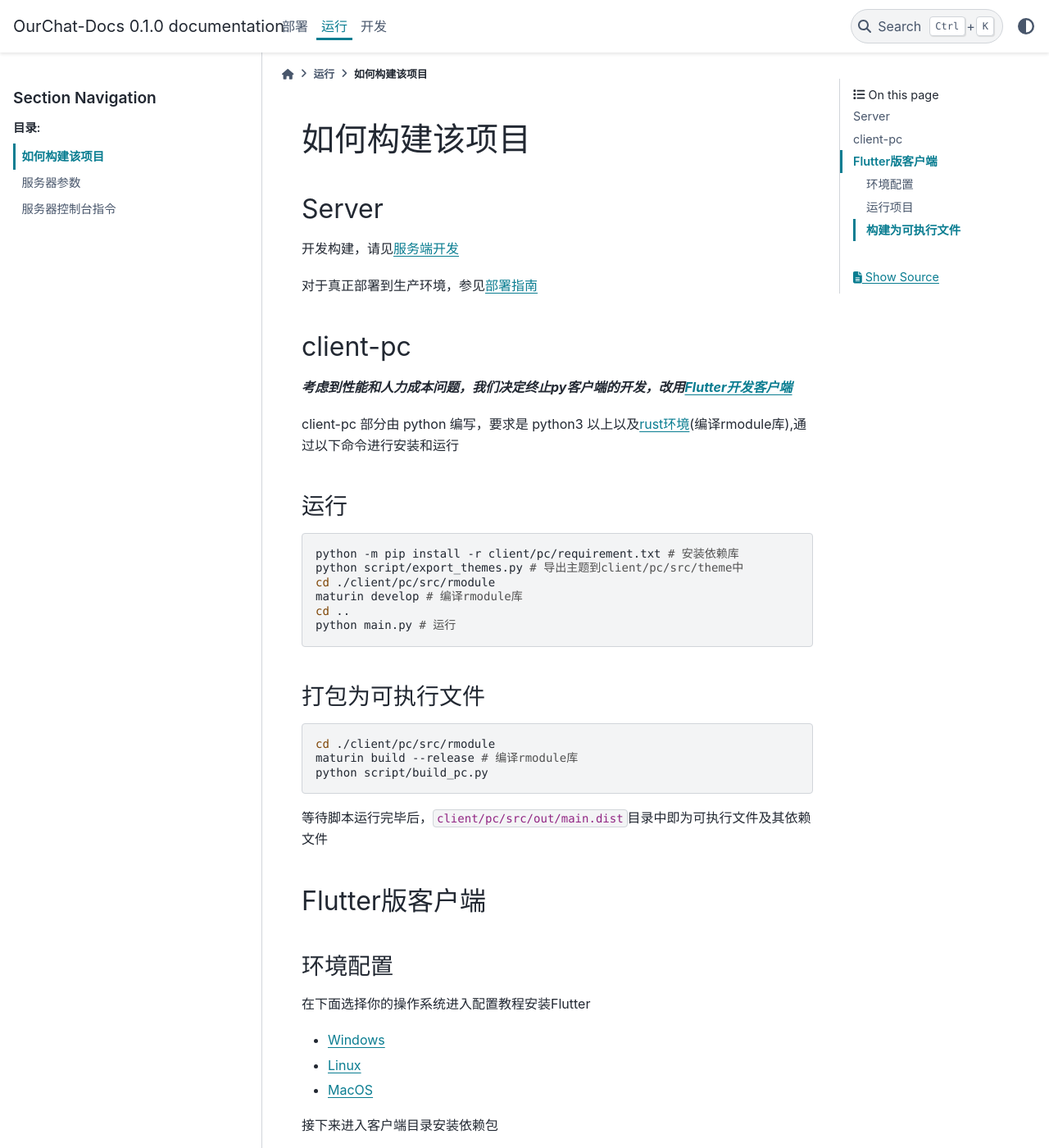
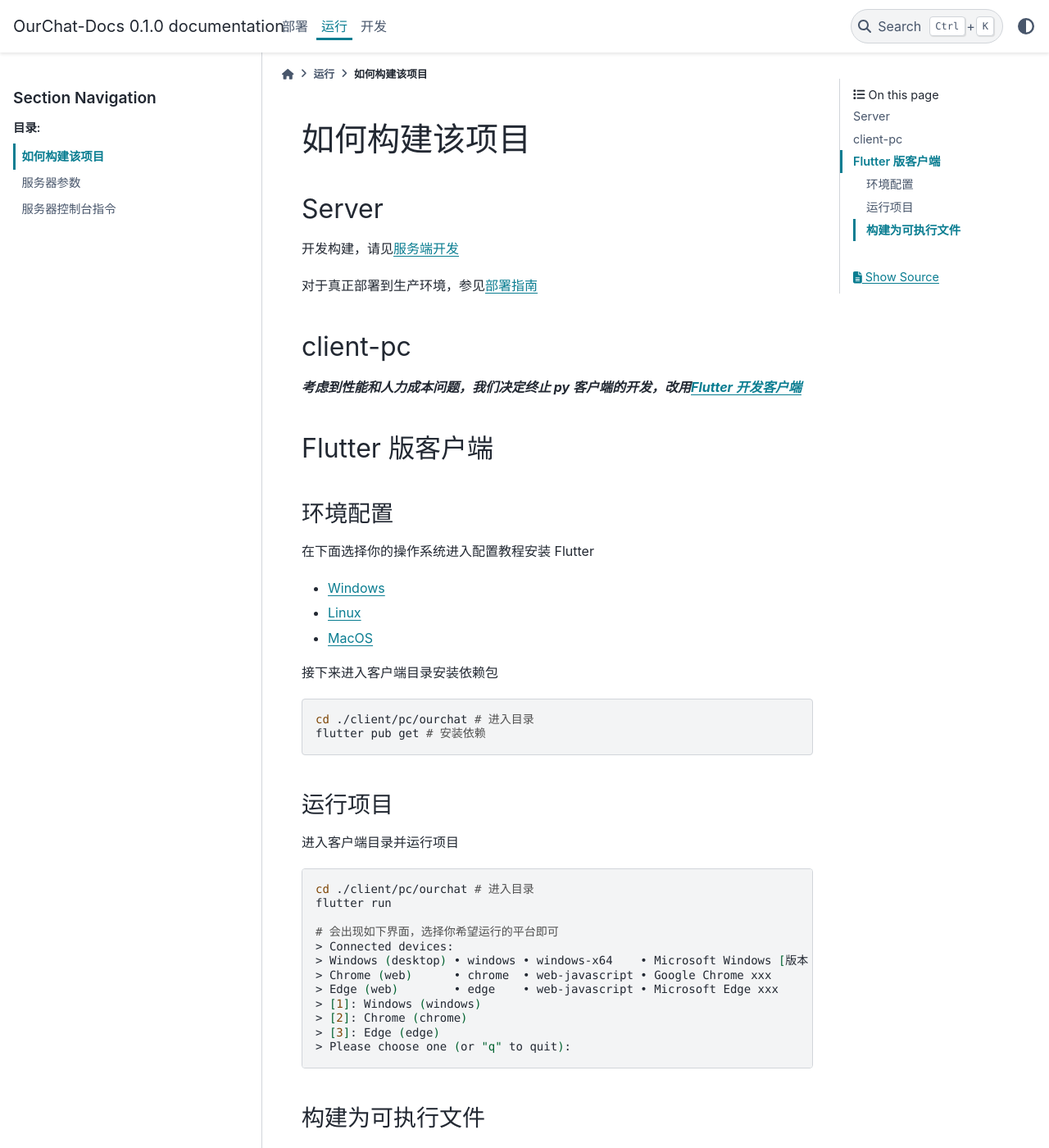
Before and after one commit to SkyUOI/OurChat-Docs, a Sphinx documentation site: the page built from docs/source/docs/run/build.md, in a window 1280 px wide and 1400 px high. Shown: the whole window at 82% size. Built offline with Sphinx 7.4.7 and the PyData theme 0.15.4, drawn with Linux system fonts in a browser that asks for light colours.

Commit message:
fix wrong link

````diff
--- a/docs/source/docs/development/server/index.rst
+++ b/docs/source/docs/development/server/index.rst
@@ -9,3 +9,4 @@
    basic
    server-develop
    server-database
+   server-design
--- a/docs/source/docs/run/build.md
+++ b/docs/source/docs/run/build.md
@@ -8,36 +8,13 @@
 
 ## client-pc
 
-**_考虑到性能和人力成本问题，我们决定终止py客户端的开发，改用[Flutter开发客户端](#flutter版客户端)_**
+**_考虑到性能和人力成本问题，我们决定终止 py 客户端的开发，改用[Flutter 开发客户端](#flutter-版客户端)_**
 
-client-pc 部分由 python 编写，要求是 python3 以上以及[rust环境](https://www.rust-lang.org/tools/install)(编译rmodule库),通过以下命令进行安装和运行
-
-### 运行
-
-```bash
-python -m pip install -r client/pc/requirement.txt # 安装依赖库
-python script/export_themes.py # 导出主题到client/pc/src/theme中
-cd ./client/pc/src/rmodule
-maturin develop # 编译rmodule库
-cd ..
-python main.py # 运行
-```
-
-### 打包为可执行文件
-
-```bash
-cd ./client/pc/src/rmodule
-maturin build --release # 编译rmodule库
-python script/build_pc.py
-```
-
-等待脚本运行完毕后，`client/pc/src/out/main.dist`目录中即为可执行文件及其依赖文件
-
-## Flutter版客户端
+## Flutter 版客户端
 
 ### 环境配置
 
-在下面选择你的操作系统进入配置教程安装Flutter
+在下面选择你的操作系统进入配置教程安装 Flutter
 
 - [Windows](https://docs.flutter.cn/get-started/install/windows/desktop)
 - [Linux](https://docs.flutter.cn/get-started/install/linux/desktop)
````
Also changed, not shown: docs/source/docs/deploy/server-deploy.md (+5 -5 lines), docs/source/docs/development/server/basic.md (+2 -0 lines), docs/source/docs/development/server/server-develop.md (+2 -4 lines), docs/source/docs/run/server_argv.md (+2 -4 lines), docs/source/docs/development/server/server-design.md (renamed from docs/source/docs/development/server/server_design.md), 1 other file.
